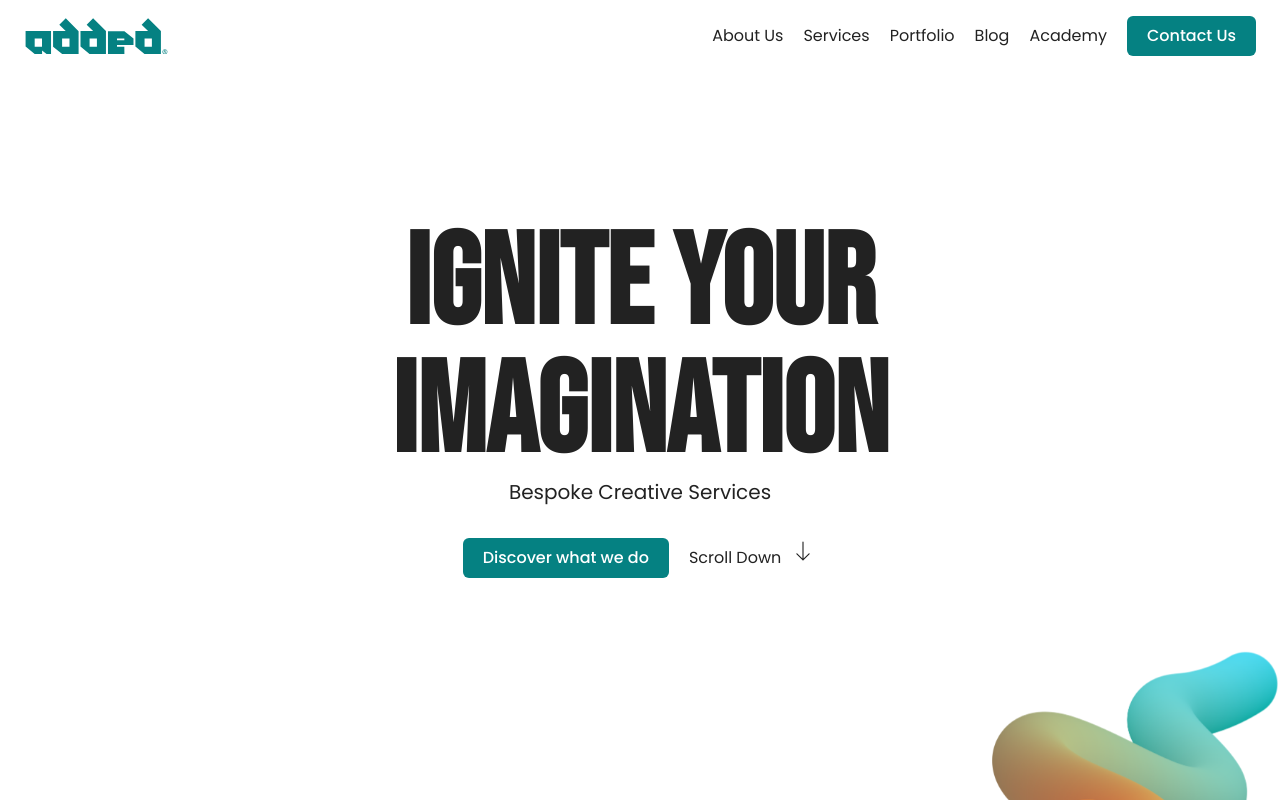
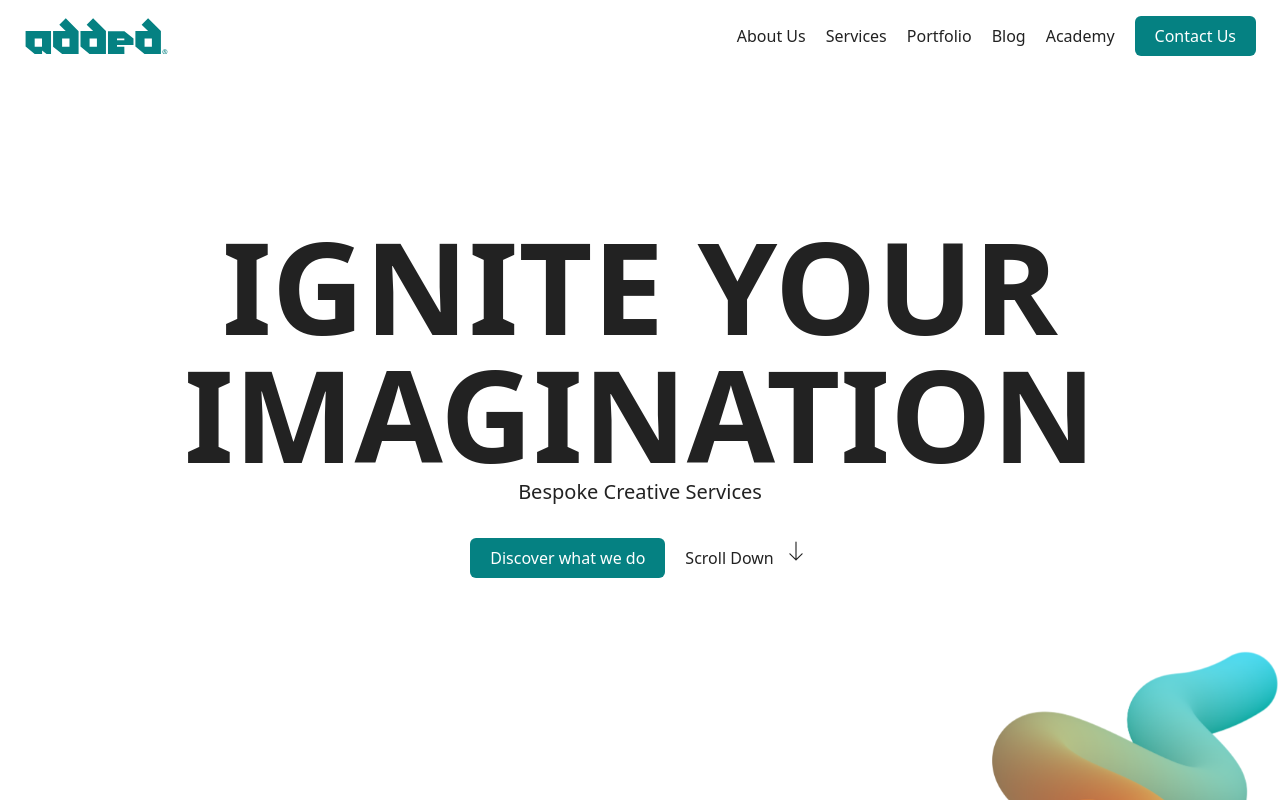
Before and after one commit to Qaudri/added-frontend, a Nuxt app: page / in a window 1280 px wide. Shown: the top 800 px of the page. Built offline with nearby package versions, Linux system fonts and the light colour scheme.

Commit message:
chore: font changed

```diff
--- a/app.vue
+++ b/app.vue
@@ -6,15 +6,10 @@
   </div>
 </template>
 <style>
-@import url('https://fonts.googleapis.com/css2?family=Bebas+Neue&display=swap');
-@import url('https://fonts.googleapis.com/css2?family=Poppins:wght@400;500;600;700&display=swap');
+@import url('https://fonts.googleapis.com/css2?family=Bebas+Neue&family=Open+Sans:wght@500;700;800&display=swap');
 html {
   scroll-behavior: smooth;
   -webkit-overflow-scrolling: touch;
-}
-
-.bebas {
-  font-family: Bebas Neue;
 }
 
 body {
@@ -23,7 +18,7 @@ body {
 }
 
 * {
-  font-family: Poppins;
+  font-family: 'Open Sans' sans-serif;
   box-sizing: border-box;
 }
 
```
